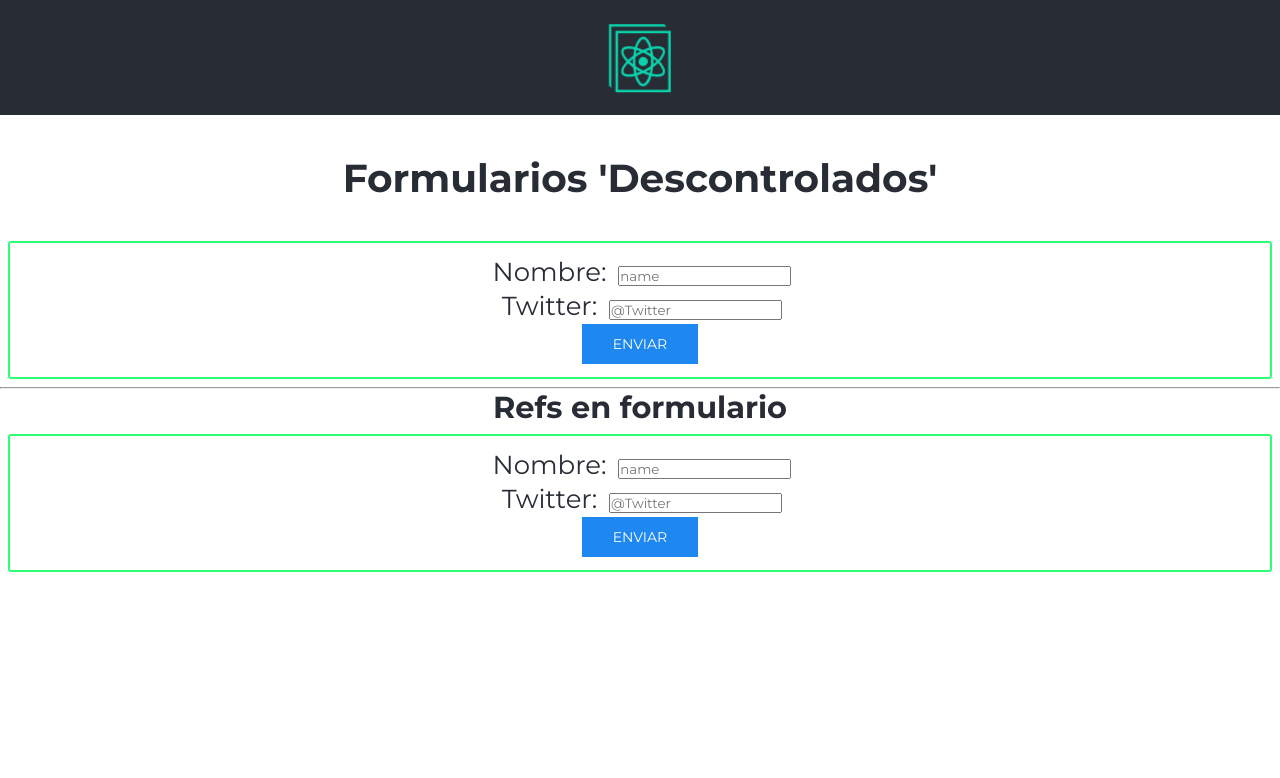
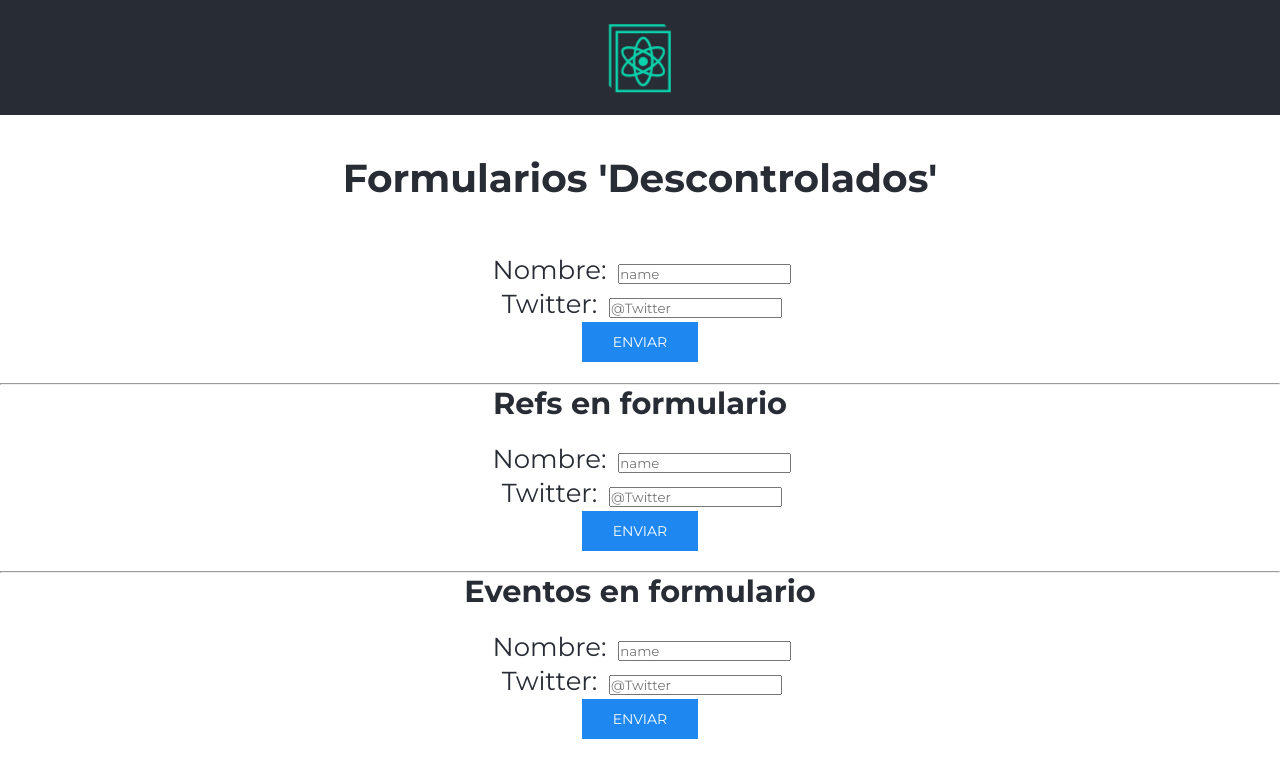
Before and after one commit to icao/curso-react, a React (Create React App) app in the folder 20-formularios-descontrolados/: page / in a window 1280 px wide. Shown: the top 778 px of the page. Built offline with nearby package versions, Linux system fonts and the light colour scheme.

Commit message:
Creando nuevo componente para explicación de los eventos onSubmit y onChange

```diff
--- a/20-formularios-descontrolados/src/App.css
+++ b/20-formularios-descontrolados/src/App.css
@@ -50,7 +50,7 @@
 
 .App-container-component {
   box-sizing: border-box;
-  border: 2px solid #2cff76;
+  /* border: 2px solid #2cff76; */
   /* border: 3px solid #3835ec; */
   width: auto;
   height: auto;
--- a/20-formularios-descontrolados/src/App.js
+++ b/20-formularios-descontrolados/src/App.js
@@ -3,6 +3,7 @@ import logo from "./logo.svg";
 import "./App.css";
 import FormsReactComponents from './components/FormsReactComponents';
 import FormReactRefsComponent from './components/FormReactRefsComponent';
+import FormEventsComponent from "./components/FormEventsComponent";
 
 function App() {
   return (
@@ -15,6 +16,8 @@ function App() {
         <FormsReactComponents />
         <hr />
         <FormReactRefsComponent />
+        <hr />
+        <FormEventsComponent />
       </section>
     </div>
   );
--- /dev/null
+++ b/20-formularios-descontrolados/src/components/FormEventsComponent.js
@@ -0,0 +1,62 @@
+import React, { Component, Fragment } from "react";
+
+class FormEventsComponent extends Component {
+  handleOnSubmit(e) {
+    e.preventDefault()
+    console.log('Enviando...');
+  }
+  render() {
+    return (
+      <Fragment>
+        <h3>Eventos en formulario</h3>
+        <section className="App-container-component">
+          <form onSubmit={this.handleOnSubmit}>
+            <p>
+              <label htmlFor="id__name">Nombre:</label>
+              <input
+                id="id__name"
+                name="userName"
+                placeholder="name"
+                type="text"
+                ref={inputName => (this.entradaNombre = inputName)}
+              />
+            </p>
+            <p>
+              <label htmlFor="id__twitter">Twitter:</label>
+              <input
+                id="id__twitter"
+                name="twitterAccount"
+                placeholder="@Twitter"
+                type="text"
+                ref={inputSocial => (this.entradaSocial = inputSocial)}
+              />
+            </p>
+            {/* <p>
+            <label htmlFor="id__active">Activado:</label>
+            <input id="id__active" name="active" type="checkbox" />
+          </p> */}
+            <button
+              className="button button-primary"
+            >
+              Enviar
+            </button>
+          </form>
+        </section>
+      </Fragment>
+    );
+  }
+}
+
+export default FormEventsComponent;
+
+/**
+ * Para tratar formulario tenemos expecificamente al hacer submit con el boton,
+ * en vez de usar onClick, tenemos un evento personalizado para este evento llamado onSubmit.
+ * Recibe una funcion la cual sera ejecutada al hacer click en el ultimo boton dentro del form.
+ *
+ * En este ejemplo colocamos en handle y hacemos uso del preventdefaul para anular el comportamiento por defecto
+ * de los navegadores.
+ *
+ * Adicional otro evento que usaremos mucho en los formularios es el evento onChange, que esta escuchando
+ * cualquier cambio que nosotros hagamos en nuestros campos.
+ */
```
